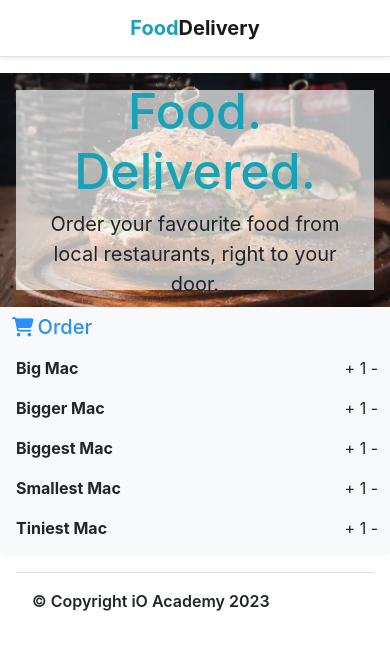
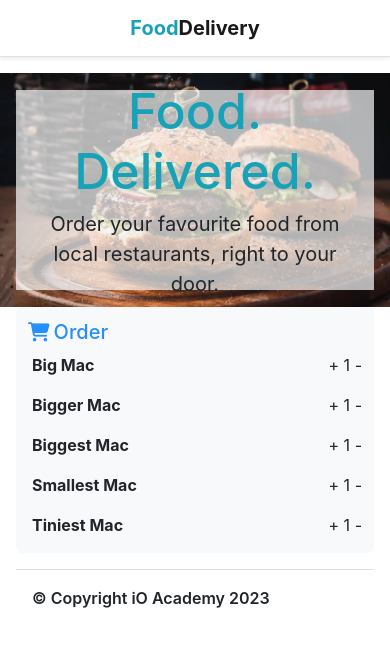
Before and after one commit to iO-Academy/23-jan-chickens-food-delivery-app, a React (Create React App) app: page / in a window 390 px wide. Shown: the top 650 px of the page. Built offline with nearby package versions, Linux system fonts and the light colour scheme.

Commit message:
Fully responsive order bar, correct padding etc.

```diff
--- a/src/OrderSideBar/OrderSideBar.js
+++ b/src/OrderSideBar/OrderSideBar.js
@@ -37,12 +37,12 @@ const OrderSideBar = (props) => {
 
     return (
         <div className="container-fluid">
-            <div className="row">
+            <div className="row px-3">
                 <div className="col-sm-12 col-lg-9"></div>
-                <div className="card col-sm-12 col-lg-3 border-0 bg-light p-0">
+                <div className="card col-sm-12 col-lg-3 border-0 bg-light p-0 =">
                     <div className="card-body p-0">
-                        <div className="card-title text-start p-2">
-                            <i className="cart-logo fa-solid fa-cart-shopping ps-1"></i>
+                        <div className="card-title text-start container">
+                            <i className="cart-logo fa-solid fa-cart-shopping pt-3"></i>
                             <h3 className="order-heading ps-1 fs-5">Order</h3>
                         </div>
                         <div className="order-items text-start container">
@@ -51,7 +51,7 @@ const OrderSideBar = (props) => {
                             )
                                 .map((item, index) => {
                                     return (
-                                        // the span below is a temprary placeholder for the counter component
+                                        // the span below is a temporary placeholder for the counter component
                                         <div key={index} className="row">
                                             <p className="fw-bold col-7 ps-3">{item.name}</p>
                                             <span className="d-inline text-end col-5"> + {item.qty} - </span>
```
